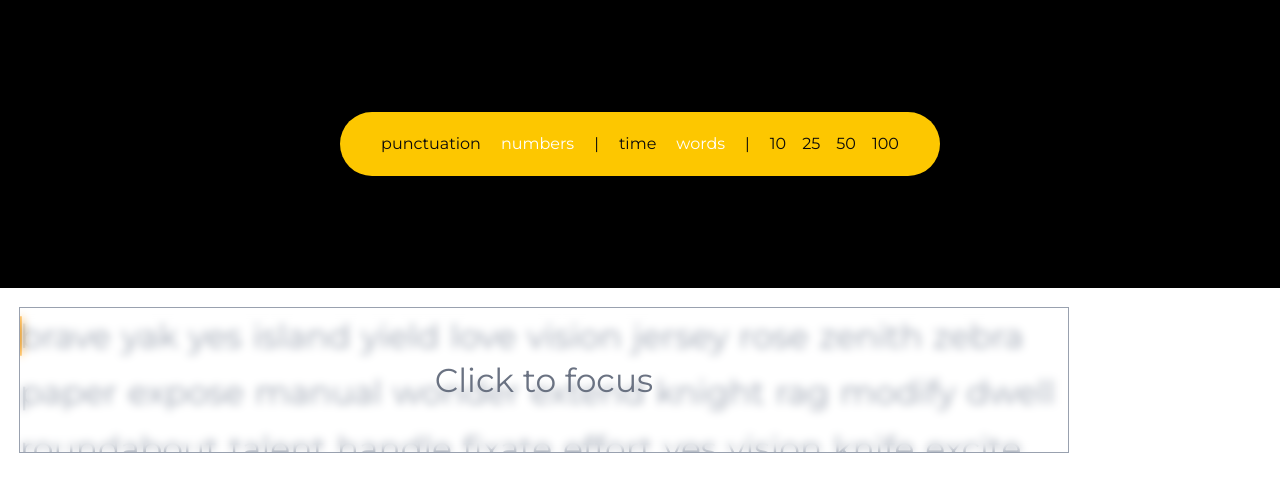
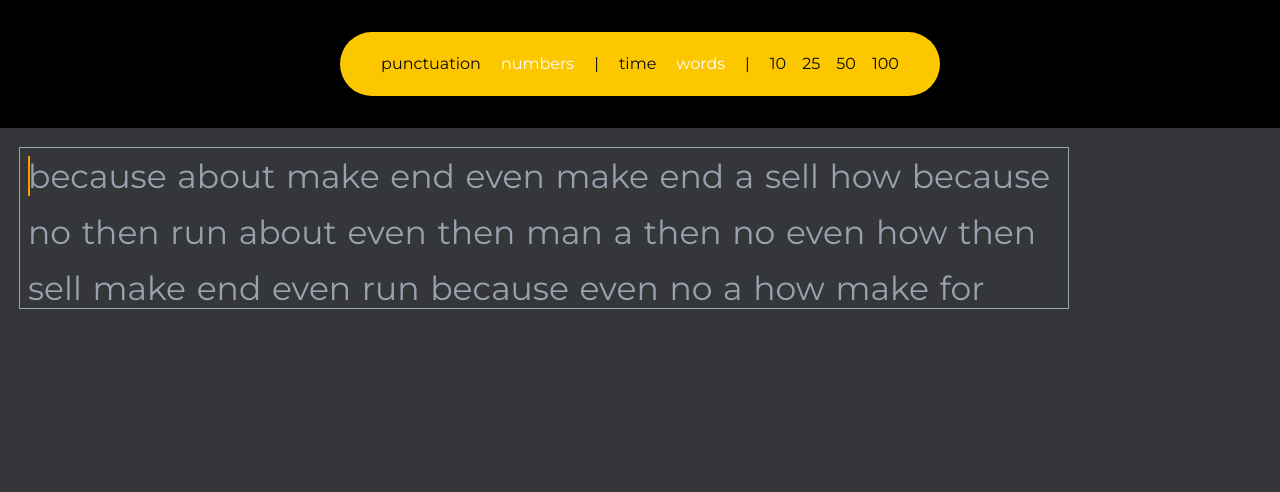
Before and after one commit to Aditya-Rawat01/type-shi.gg, a Next.js app: page / in a window 1280 px wide. Both pictures are taken after a click on the element "numbers". Shown: the top 492 px of the page. Built offline with nearby package versions, Linux system fonts and the light colour scheme.

Commit message:
click to focus implementation, handled jumping cursor while resizing window

```diff
--- a/components/TypeScreen.tsx
+++ b/components/TypeScreen.tsx
@@ -7,7 +7,7 @@ import SelectionPanel from "./ui/selectionPanel";
 
 export default function TypeScreen() {
     return (
-        <div>
+        <div className="w-screen h-screen bg-[#343639]">
             <SelectionPanel/>
             <TypingArea/>
         </div>
--- a/components/typingArea.tsx
+++ b/components/typingArea.tsx
@@ -20,13 +20,13 @@ export default function TypingArea() {
   const selection = useAtomValue(modeAtom)
   const testWordlength:number|null = 50
   const time:number|null = null
-  const blinkTimeoutRef = useRef<ReturnType<typeof setTimeout> | null>(null);
-  const focusTimeoutRef = useRef<ReturnType<typeof setTimeout> | null>(null);
   const [pointerIndex,setPointerIndex] = useState(0)
   const cursorElementRef = useRef<HTMLDivElement>(null);
-const containerRef = useRef<HTMLDivElement>(null);
-const [blinking, setBlinking] = useState(true);
-const [focus, SetFocus] = useState(false)
+  const containerRef = useRef<HTMLDivElement>(null);
+  const [blinking, setBlinking] = useState(true);
+  const blinkTimeoutRef = useRef<ReturnType<typeof setTimeout> | null>(null);
+  const [focus, SetFocus] = useState(true) // initially it should be true
+  const focusTimeoutRef = useRef<ReturnType<typeof setTimeout> | null>(null);
 const numberOfGenerations = useRef(1)
 const [firstVisibleCharIndex, setFirstVisibleCharIndex] = useState(0); // this helps in remembering the first char that is visible on screen
 const secondLineTopRef = useRef<{ top: number; index: number } | null>(null); // for the second Line
@@ -34,11 +34,14 @@ const secondLineTopRef = useRef<{ top: number; index: number } | null>(null); //
 //index tells us the current first character of second line
 
 const textFlowAreaRef = useRef<HTMLDivElement>(null); // for the container
-const cursorAnimationRef = useRef(0);
+const cursorAnimationRef = useRef<number|null>(0);
 
   useEffect(() => {
-    containerRef.current?.focus();
-
+    //containerRef.current?.focus();
+    // as soon as the page mounts (duplicate will be applied/run only once)
+    focusTimeoutRef.current = setTimeout(() => {
+      SetFocus(false)
+    }, 10000); // initially it is more
 
     return () => {
       if (blinkTimeoutRef.current) {
@@ -55,6 +58,7 @@ const cursorAnimationRef = useRef(0);
 useEffect(() => {
      if (!focus) {
         // If we lose focus, we should cancel any pending animation.
+          setBlinking(false)
         if (cursorAnimationRef.current) {
             cancelAnimationFrame(cursorAnimationRef.current);
         }
@@ -185,22 +189,25 @@ useEffect(() => {
     //   //timeRef =
     // }
     e.preventDefault()
+    if (!focus) {
+      return
+    } // will see what better i can do here
     const key = e.key
     let charsSkipped = 1;
     if (specialKeys.includes(key) || e.ctrlKey || e.metaKey) {
       if (e.key!='Backspace' || pointerIndex<=0) return
 
         if (words[pointerIndex-1].char===' ') {
-          console.log("the least")
           let isWordCorrect=true
           let prevWordPtr = pointerIndex-2
           while (prevWordPtr>=0) {
-              console.log("sdf")
 
-            if (words[prevWordPtr].status!='correct' || words[prevWordPtr].char==' ') {
-              console.log("wtf")
+            if (words[prevWordPtr].status!='correct') {
               isWordCorrect=false
               break
+            }
+            if (words[prevWordPtr].char==' ') {
+              break;
             }
             prevWordPtr--;
           }
@@ -217,7 +224,6 @@ useEffect(() => {
         // if the pointer index is in between of words hel|lo
 
         // while backing up if the last char is 'extra' then that case should be also handled.
-        console.log("here")
         let pointerCorrection = 0
         if ( words[pointerIndex].char===' ') {
           pointerCorrection=1
@@ -225,16 +231,12 @@ useEffect(() => {
           pointerCorrection=2
         }
         let backIterator = pointerIndex - pointerCorrection
-        console.log(backIterator)
-        console.log({char:words[backIterator].char})
         while (backIterator>0) {
           if (words[backIterator].char==' ') {
-            console.log("breaking point")
             backIterator++
             break
           }
           backIterator--
-          console.log("here")
         }
         setWords((prev)=>{
           const data = [...prev]
@@ -242,7 +244,6 @@ useEffect(() => {
           while (pointerIndexCopy!=backIterator) {
             if (data[pointerIndexCopy].status!=='extra') {
               data[pointerIndexCopy].status='pending'
-              console.log(data[pointerIndexCopy].char)
             } else {
               data.splice(pointerIndexCopy,1)
             }
@@ -286,6 +287,16 @@ useEffect(() => {
            }
 
            backMove++;
+           setWords((prev)=>{
+            const data = [...prev]
+            let pointerIndexCopy = pointerIndex
+            while (backMove!=pointerIndexCopy) {
+              data[pointerIndexCopy].status='pending'
+              pointerIndexCopy--
+            }
+              data[pointerIndexCopy].status='pending'
+            return data
+           })
            setPointerIndex(backMove)
            return;
          }
@@ -363,15 +374,15 @@ useEffect(() => {
 
     focusTimeoutRef.current = setTimeout(() => {
       SetFocus(false)
-    }, 5000);
+    }, 10000); // set this to 10000
     blinkTimeoutRef.current = setTimeout(() => {
       setBlinking(true);
     }, 500);
   }
 
   // this is the sliced part of the original flat index array.
-  const visibleChars = useMemo(() =>
-    words.slice(firstVisibleCharIndex),
+  const visibleChars = useMemo(() =>{
+    return words.slice(firstVisibleCharIndex)},
     [words, firstVisibleCharIndex]
   );
 
@@ -393,9 +404,8 @@ useEffect(() => {
     return groups;
   }, [visibleChars]);
 
+    if (selection.mode==="time" && pointerIndex>words.length-100) { // this is good because 0.7*words.length will increase exponentially.
 
-    if (selection.mode==="time" && pointerIndex>0.7*words.length) {
-      console.log("pta chl jayega")
       const response=generateTest({mode:'time',testWordlength:null, wordList})
       if (typeof response ==='string') {
         toast.error("Something went wrong.")
@@ -437,25 +447,37 @@ useEffect(() => {
 //         clearInterval(intervalId);
 //     };
 // }, [isSimulating, pointerIndex, words.length]); // Rerun effect if these change
-  return (
+  function ClickToFocus() {
+
+    if (focusTimeoutRef.current) {
+        clearTimeout(focusTimeoutRef.current)
+    }
+    focusTimeoutRef.current = setTimeout(() => {
+      setBlinking(false)
+      SetFocus(false)
+    }, 10000); // set this to 10000
+
+    SetFocus(true)
+    setBlinking(true)
+  }
+return (
     <div
       ref={containerRef}
       className="h-fit w-[85%] p-5 relative focus:outline-none flex items-center justify-center"
-      onFocus={() => SetFocus(true)}
-      onBlur={() => SetFocus(false)}
+      onBlur={() => {
+        SetFocus(false)}}
       tabIndex={0}
       onKeyDown={handleKeyDown}
+      onClick={ClickToFocus} // moved from line 457 to here
     >
       <div
         ref={textFlowAreaRef}
-        className="text-flow-area flex flex-wrap gap-x-0.5 leading-14 text-[33px] relative h-36 overflow-hidden w-full outline outline-gray-400"
-        onClick={() => containerRef.current?.focus()}
+        className="text-flow-area flex flex-wrap gap-x-0.5 leading-14 text-[33px] relative h-40 px-2 overflow-hidden w-full outline outline-gray-400"
       >
-        {!focus && (
-          <div className="absolute w-full h-full backdrop-blur-xs flex items-center justify-center text-gray-500 z-10">
-            Click to focus
+
+          <div className={`absolute w-full h-full backdrop-blur-xs ${!focus?"opacity-100":"opacity-0 pointer-events-none"} origin-center flex transition-all duration-300 ease-out items-center justify-center text-gray-500 z-10`}>
+            Click here to focus ^_^
           </div>
-        )}
 
         {wordGroups.map((word, wordIndex) => {
           let charOffset = 0;
@@ -469,18 +491,18 @@ useEffect(() => {
                 const localIndex = charOffset + charIndex;
                 const globalIndex = firstVisibleCharIndex + localIndex;
                 const status = value.status;
-
+                const char = value.char
                 return (
                   <span
                     key={`char-${globalIndex}`}
                     className={`${CHAR_SPAN_CLASS} ${
-                      status === "pending" || status === "missed"
+                      status === "pending"
                         ? "text-gray-400"
                         : status === "correct"
                         ? "text-green-400"
-                        : status === "extra"
-                        ? "text-red-600"
-                        : "text-red-400 underline" // incorrect
+                        : status === "missed"
+                        ? char!==' '?"text-gray-400 border-b-2  border-red-500":null
+                        : "text-red-500 border-b-2  border-red-500" // incorrect and extra
                     }`}
                   >
                     {value.char}
@@ -494,11 +516,12 @@ useEffect(() => {
       <div
         ref={cursorElementRef}
         id="cursor"
-        className={` absolute rounded-sm bg-amber-500
-                      transition-all duration-300 ease-out
-                    ${blinking ? "cursor animate-blink" : ""}
+        className={` absolute top-0 left-0 w-0.5 bg-amber-500
+
+                    ${blinking ? "cursor animate-blink" : "transition-transform duration-150 ease-out "}
+                    ${!focus && "bg-transparent"}
                     w-0.5 z-0`}
-        style={{ left: 0, top: 0 }} // Initial position is handled by transform
+        style={{transform: 'translateX(0px)', }} // Initial position is handled by transform
       />
     </div>
 
--- a/components/ui/selectionPanel.tsx
+++ b/components/ui/selectionPanel.tsx
@@ -43,7 +43,7 @@ export default function SelectionPanel() {
   }
 
   return (
-    <div className="flex justify-center p-5 h-full flex-col items-center gap-10 bg-black cursor-pointer relative">
+    <div className="flex justify-center p-5 h-32 flex-col items-center gap-10 bg-black cursor-pointer relative">
       <div className="bg-yellow-400 w-full h-fit p-5 flex items-center rounded-full justify-center sm:hidden">
         <p className="relative left-5">Test Settings</p>
         <Settings2Icon
@@ -103,6 +103,7 @@ export default function SelectionPanel() {
             {time.map((index)=>{
             return (
                 <p
+                key={index}
               onClick={() => changeValues(index)}
               className={`hover:text-white ${
                 selection.time === index && "text-white"
@@ -122,6 +123,7 @@ export default function SelectionPanel() {
             {words.map((index)=>{
                 return (
                     <p
+                    key={index}
               onClick={() => changeValues(index)}
               className={`hover:text-white ${
                 selection.words === index && "text-white"
@@ -189,6 +191,7 @@ export default function SelectionPanel() {
             {time.map((index)=>{
             return (
                 <p
+                    key={index}
               onClick={() => changeValues(index)}
               className={`hover:text-white ${
                 selection.time === index && "text-white"
@@ -207,6 +210,7 @@ export default function SelectionPanel() {
             {words.map((index)=>{
             return (
                 <p
+                    key={index}
               onClick={() => changeValues(index)}
               className={`hover:text-white ${
                 selection.time === index && "text-white"
--- a/lib/seed-Generation.ts
+++ b/lib/seed-Generation.ts
@@ -42,7 +42,7 @@ function generateWords({uuid, wordList,mode, hasSeed}:{uuid:string, wordList:str
   const rng = seedrandom(uuid);
   const returnList = (mode==="time" && hasSeed)?[""]:[];
 
-  for (let i = 0; i < 30; i++) {
+  for (let i = 0; i < 100; i++) {
       const index = Math.floor(rng() * wordList.length);
       returnList.push(wordList[index]);}
 
```
Also changed, not shown: languages/English.json (+1 -34 lines).
